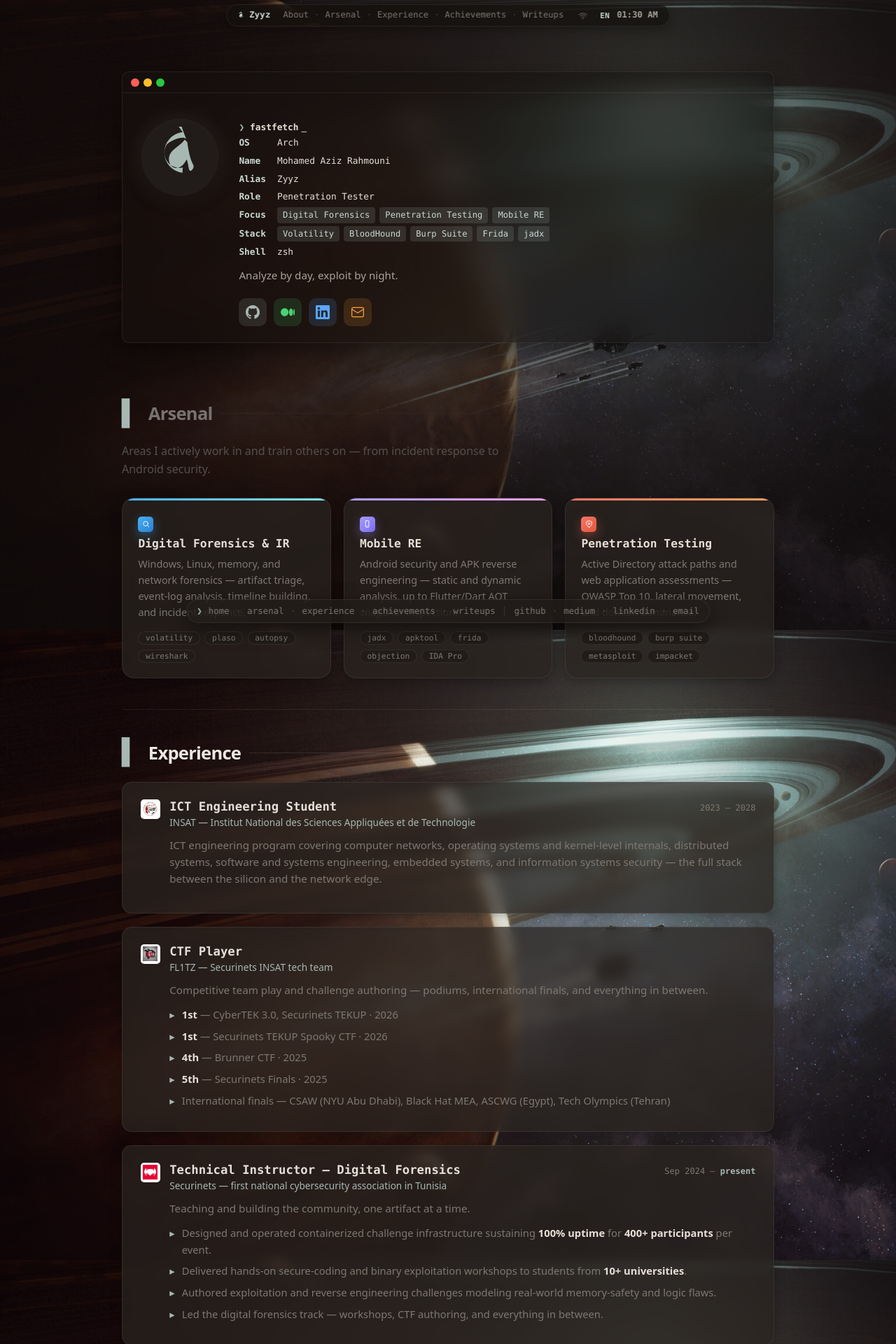
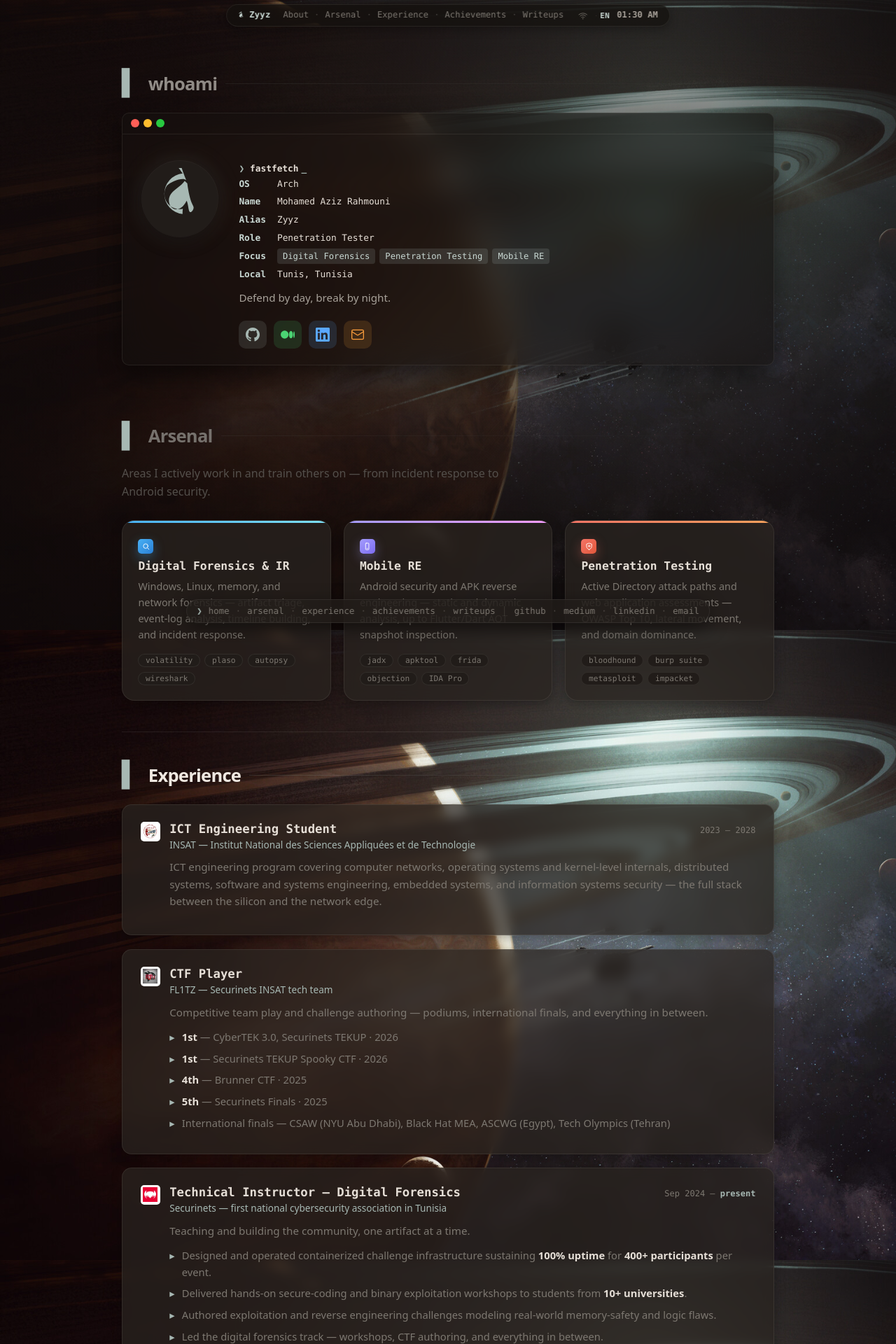
Before and after one commit to 0xZyyz/0xZyyz.github.io, a Jekyll site: the page built from index.html, in a window 1280 px wide. Shown: the top 1920 px of the page at 70% size. Built offline with Jekyll 4.4.1, drawn with Linux system fonts in a browser that asks for light colours.

Commit message:
whoami section, new bio, bolder rule headers, terminal-style speedtest panel

```diff
--- a/_layouts/default.html
+++ b/_layouts/default.html
@@ -35,9 +35,26 @@
     </header>
 
     <div class="waybar-toast" id="waybar-toast" role="status" aria-live="polite">
-      <span class="waybar-toast__label" id="speed-label">speedtest</span>
-      <span class="waybar-toast__bar"><i id="speed-bar"></i></span>
-      <span class="waybar-toast__val" id="speed-val">—</span>
+      <div class="waybar-toast__head">
+        <span class="waybar-toast__dot" id="speed-dot" aria-hidden="true"></span>
+        <span class="waybar-toast__label" id="speed-label">initializing</span>
+        <span class="waybar-toast__cursor" aria-hidden="true">▌</span>
+      </div>
+      <div class="waybar-toast__bar"><i id="speed-bar"></i></div>
+      <div class="waybar-toast__rows">
+        <div class="waybar-toast__row">
+          <span class="waybar-toast__row-key">ping</span>
+          <span class="waybar-toast__row-val" id="speed-ping">—</span>
+        </div>
+        <div class="waybar-toast__row">
+          <span class="waybar-toast__row-key">down</span>
+          <span class="waybar-toast__row-val" id="speed-down">—</span>
+        </div>
+        <div class="waybar-toast__row">
+          <span class="waybar-toast__row-key">up</span>
+          <span class="waybar-toast__row-val" id="speed-up">—</span>
+        </div>
+      </div>
     </div>
 
     {{ content }}
@@ -86,41 +105,52 @@
 
         function runSpeedtest() {
           if (!toast) return;
-          toast.classList.add('is-visible');
-          toast.classList.remove('is-done');
-          label.textContent = 'speedtest';
-          bar.style.width = '0%';
-          val.textContent = '0.0';
           var dl = 75 + Math.random() * 110;
           var up = 20 + Math.random() * 50;
           var ping = 4 + Math.round(Math.random() * 30);
+
+          toast.classList.add('is-visible');
+          toast.classList.remove('is-done');
+          bar.style.width = '0%';
+          label.textContent = 'initializing';
+          [pingEl, downEl, upEl].forEach(function (el) {
+            el.classList.remove('is-live', 'is-final');
+            el.textContent = '—';
+          });
+
+          function phase(name, target, el, dur, unit, isInt, next) {
+            label.textContent = name;
+            el.classList.add('is-live');
             var t0 = performance.now();
-          var dur = 1800;
             function step(now) {
               var p = Math.min(1, (now - t0) / dur);
-            bar.style.width = (p * 100) + '%';
-            val.textContent = (p * dl).toFixed(1);
+              var eased = 1 - Math.pow(1 - p, 2);
+              bar.style.width = (eased * 100) + '%';
+              el.textContent = isInt ? Math.round(p * target) : (p * target).toFixed(1);
               if (p < 1) {
                 requestAnimationFrame(step);
               } else {
-              bar.style.width = '100%';
-              label.textContent = 'download';
-              val.textContent = dl.toFixed(1) + ' Mbps';
-              toast.classList.add('is-done');
-              setTimeout(function () {
-                label.textContent = 'upload';
-                val.textContent = up.toFixed(1) + ' Mbps';
-              }, 1100);
-              setTimeout(function () {
-                label.textContent = 'ping';
-                val.textContent = ping + ' ms';
-              }, 2300);
-              setTimeout(function () {
-                toast.classList.remove('is-visible');
-              }, 3600);
+                el.textContent = (isInt ? Math.round(target) : target.toFixed(1)) + unit;
+                el.classList.remove('is-live');
+                el.classList.add('is-final');
+                next();
               }
             }
             requestAnimationFrame(step);
+          }
+
+          phase('measuring downlink', dl, downEl, 1500, ' Mbps', false, function () {
+            phase('measuring uplink', up, upEl, 1300, ' Mbps', false, function () {
+              phase('measuring latency', ping, pingEl, 900, ' ms', true, function () {
+                bar.style.width = '100%';
+                label.textContent = 'complete';
+                toast.classList.add('is-done');
+                setTimeout(function () {
+                  toast.classList.remove('is-visible');
+                }, 1400);
+              });
+            });
+          });
         }
 
         if (wifi) wifi.addEventListener('click', runSpeedtest);
--- a/index.html
+++ b/index.html
@@ -4,6 +4,7 @@
 <main class="layout">
 
   <section id="about" class="hero">
+    <h2 class="section__title">whoami</h2>
     <div class="neofetch" aria-label="System profile">
       <div class="nf-titlebar">
         <span class="nf-dots" aria-hidden="true"><i class="nf-dot nf-dot--close"></i><i class="nf-dot nf-dot--minimize"></i><i class="nf-dot nf-dot--maximize"></i></span>
@@ -21,11 +22,10 @@
           <dt>Alias</dt><dd>Zyyz</dd>
           <dt>Role</dt><dd>Penetration Tester</dd>
           <dt>Focus</dt><dd><span class="nf-tag">Digital Forensics</span><span class="nf-tag">Penetration Testing</span><span class="nf-tag">Mobile RE</span></dd>
-          <dt>Stack</dt><dd><span class="nf-tag">Volatility</span><span class="nf-tag">BloodHound</span><span class="nf-tag">Burp Suite</span><span class="nf-tag">Frida</span><span class="nf-tag">jadx</span></dd>
-          <dt>Shell</dt><dd>zsh</dd>
+          <dt>Local</dt><dd>Tunis, Tunisia</dd>
         </dl>
         <div class="nf-bio">
-          <p>Analyze by day, exploit by night.</p>
+          <p>Defend by day, break by night.</p>
         </div>
         <div class="nf-social">
           <a href="https://github.com/Zyyz2" class="nf-social-btn" data-kind="github" target="_blank" rel="noopener" aria-label="GitHub">
--- a/style.css
+++ b/style.css
@@ -174,26 +174,27 @@
 /* ---- speedtest toast ---- */
 .waybar-toast {
   position: fixed;
-  top: 44px;
+  top: 46px;
   left: 50%;
-  transform: translateX(-50%) translateY(-6px);
+  transform: translateX(-50%) translateY(-8px);
   z-index: 999;
-  display: flex;
-  align-items: center;
-  gap: 10px;
-  padding: 6px 14px;
-  background: var(--bar-bg);
+  width: 228px;
+  padding: 11px 14px 12px;
+  background: rgba(20, 17, 15, 0.92);
   backdrop-filter: blur(24px) saturate(160%);
   -webkit-backdrop-filter: blur(24px) saturate(160%);
-  border: 1px solid var(--line);
-  border-radius: 999px;
+  border: 1px solid rgba(239, 232, 225, 0.12);
+  border-radius: 12px;
   font-family: var(--mono);
-  font-size: 0.72rem;
+  font-size: 0.7rem;
   color: var(--text-secondary);
-  box-shadow: var(--shadow-lg);
+  box-shadow:
+    0 18px 44px rgba(0, 0, 0, 0.55),
+    0 0 0 1px rgba(239, 232, 225, 0.03),
+    0 0 42px var(--accent-dim);
   opacity: 0;
   pointer-events: none;
-  transition: opacity 0.2s ease, transform 0.2s ease;
+  transition: opacity 0.22s ease, transform 0.22s cubic-bezier(0.22, 1, 0.36, 1);
 }
 
 .waybar-toast.is-visible {
@@ -201,25 +202,107 @@
   transform: translateX(-50%) translateY(0);
 }
 
-.waybar-toast__label { color: var(--accent-hover); font-weight: 600; }
+.waybar-toast__head {
+  display: flex;
+  align-items: center;
+  gap: 8px;
+  margin-bottom: 9px;
+}
+
+.waybar-toast__dot {
+  width: 7px;
+  height: 7px;
+  border-radius: 50%;
+  background: var(--terminal-green);
+  box-shadow: 0 0 9px var(--terminal-green);
+  animation: waybar-dot 0.9s steps(2) infinite;
+}
+
+@keyframes waybar-dot { 50% { opacity: 0.3; } }
+
+.waybar-toast__label {
+  flex: 1;
+  font-size: 0.64rem;
+  font-weight: 600;
+  color: var(--accent-hover);
+  letter-spacing: 0.08em;
+  text-transform: uppercase;
+  white-space: nowrap;
+  overflow: hidden;
+  text-overflow: ellipsis;
+}
+
+.waybar-toast__cursor {
+  color: var(--accent);
+  font-size: 0.74rem;
+  line-height: 1;
+  animation: nf-blink 1.1s steps(1) infinite;
+}
 
 .waybar-toast__bar {
-  width: 90px;
+  position: relative;
   height: 3px;
   border-radius: 999px;
-  background: rgba(239, 232, 225, 0.1);
+  background: rgba(239, 232, 225, 0.08);
   overflow: hidden;
+  margin-bottom: 10px;
 }
 
 .waybar-toast__bar i {
   display: block;
   height: 100%;
   width: 0%;
+  border-radius: 999px;
   background: linear-gradient(90deg, var(--accent), var(--terminal-green));
-  border-radius: 999px;
+  box-shadow: 0 0 10px color-mix(in srgb, var(--terminal-green) 70%, transparent);
 }
 
-.waybar-toast__val { min-width: 76px; text-align: right; font-weight: 600; color: var(--text-heading); }
+.waybar-toast__row {
+  display: flex;
+  align-items: baseline;
+  justify-content: space-between;
+  padding-bottom: 5px;
+  border-bottom: 1px dashed rgba(239, 232, 225, 0.08);
+}
+
+.waybar-toast__row:last-child { padding-bottom: 0; border-bottom: none; }
+
+.waybar-toast__row-key {
+  color: var(--muted);
+  letter-spacing: 0.06em;
+  text-transform: uppercase;
+  font-size: 0.62rem;
+}
+
+.waybar-toast__row-key::before {
+  content: '› ';
+  color: var(--terminal-green);
+}
+
+.waybar-toast__row-val {
+  min-width: 92px;
+  text-align: right;
+  font-weight: 700;
+  color: var(--text-heading);
+  font-variant-numeric: tabular-nums;
+}
+
+.waybar-toast__row-val.is-live { color: var(--terminal-green); }
+
+#speed-ping.is-final { color: var(--gold); }
+#speed-down.is-final { color: #5aa7ff; }
+#speed-up.is-final  { color: var(--terminal-green); }
+
+.waybar-toast.is-done .waybar-toast__bar i {
+  background: linear-gradient(90deg, var(--gold), var(--terminal-green));
+  box-shadow: 0 0 12px color-mix(in srgb, var(--gold) 60%, transparent);
+}
+
+.waybar-toast.is-done .waybar-toast__dot {
+  background: var(--gold);
+  box-shadow: 0 0 9px var(--gold);
+  animation: none;
+}
 
 .waybar__mod svg { width: 13px; height: 13px; }
 
@@ -668,10 +751,11 @@
   display: flex;
   align-items: baseline;
   gap: 10px;
-  font-family: var(--mono);
-  font-size: 0.78rem;
-  color: var(--muted);
+  font-family: var(--sans);
+  font-size: 0.95rem;
+  font-weight: 700;
   letter-spacing: 0.04em;
+  color: var(--text-heading);
   user-select: none;
   overflow: hidden;
   white-space: nowrap;
@@ -679,16 +763,16 @@
 
 .captures-rule-mark {
   color: var(--accent);
-  font-size: 1em;
+  font-size: 1.1em;
   line-height: 1;
   transform: translateY(-1px);
 }
 
 .captures-rule-text {
-  color: var(--text-heading);
-  text-transform: lowercase;
-  letter-spacing: 0.06em;
+  text-transform: uppercase;
+  letter-spacing: 0.08em;
   flex: none;
+  font-size: 0.82em;
 }
 
 .captures-rule-line {
```
Also changed, not shown: other parts of _layouts/default.html (+3 -1 lines). Lines whose indentation alone changed are shown as unchanged.
